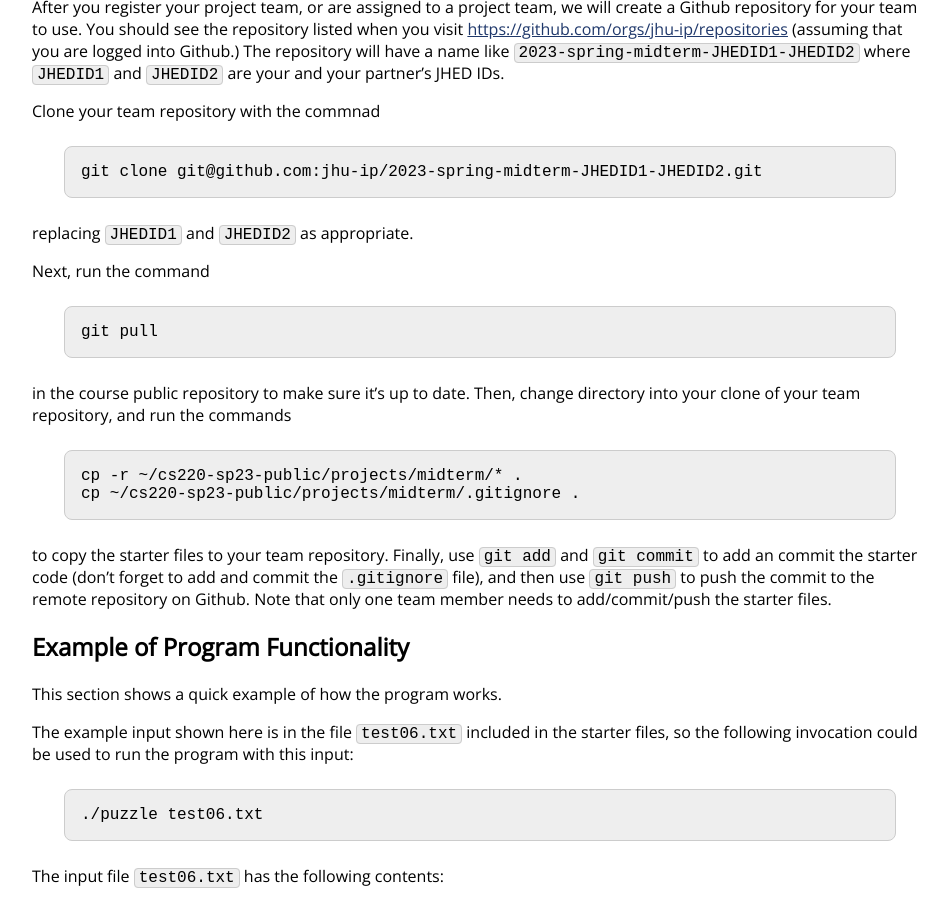
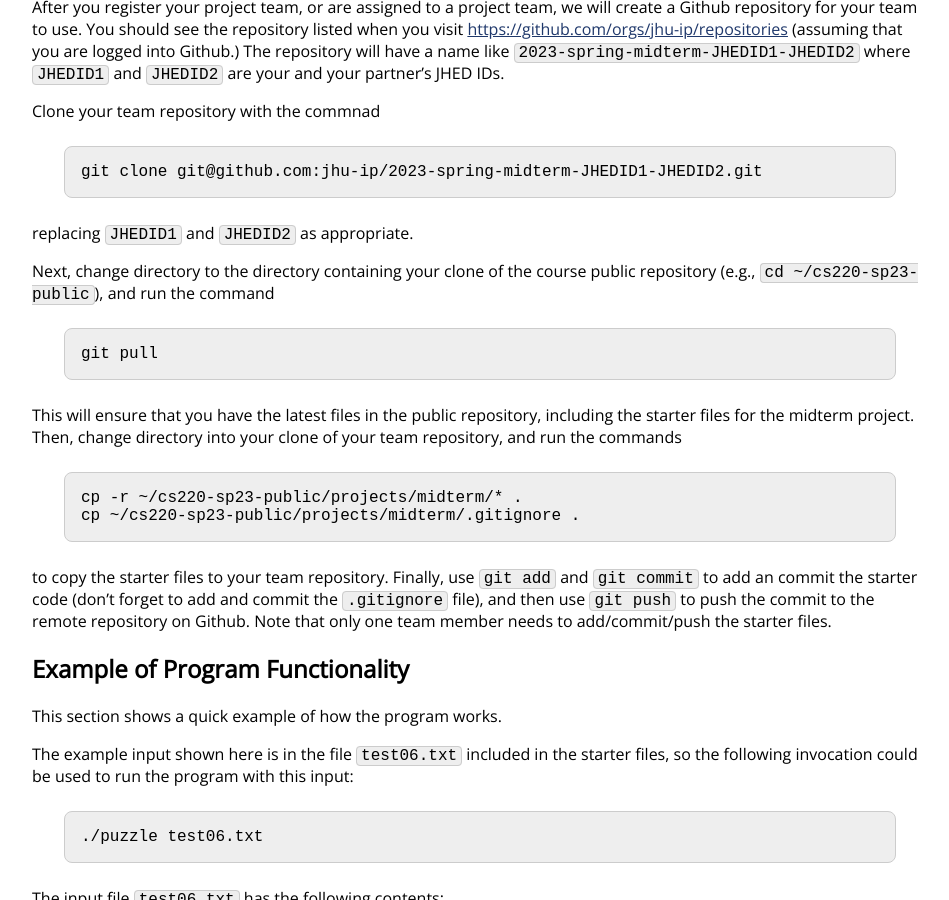
Before and after one commit to vivek-booshan/cs220-sp23, a Jekyll site: the page built from assign/midterm.md, in a window 1280 px wide and 900 px high, scrolled down 1141 px. Shown: the whole window, without its empty margins (160-1109 px from the left). Built offline with Jekyll 4.4.1, drawn with Linux system fonts in a browser that asks for light colours; some web fonts are replaced; formulas are drawn with MathJax 3; some of the changed text lies outside the part shown.

Commit message:
a couple minor improvements

````diff
--- a/assign/midterm.md
+++ b/assign/midterm.md
@@ -73,13 +73,15 @@ git clone git@github.com:jhu-ip/2023-spring-midterm-JHEDID1-JHEDID2.git
 
 replacing `JHEDID1` and `JHEDID2` as appropriate.
 
-Next, run the command
+Next, change directory to the directory containing your clone of the
+course public repository (e.g., `cd ~/cs220-sp23-public`), and run the command
 
 ```
 git pull
 ```
 
-in the course public repository to make sure it's up to date. Then, change
+This will ensure that you have the latest files in the public repository,
+including the starter files for the midterm project.  Then, change
 directory into your clone of your team repository, and run the commands
 
 ```
@@ -724,6 +726,19 @@ that differ between the compared images. You can view this diff image
 to determine where the pixels generated by your program differ from
 the ones the expected result image.
 
+<div class='admonition note'>
+<div class='title'>Note</div>
+<div class='content'>
+<p>
+  The <code class='highlighter-rouge'>test08.txt</code> input file uses
+  the <code class='highlighter-rouge'>V</code> command. Since any correct
+  solution is a valid output for this command, your program's output
+  might differ from the "expected" output, but that doesn't necessarily
+  mean that your program's output is incorrect.
+</p>
+</div>
+</div>
+
 ### Unit Tests
 
 Since you will be implementing functions to support the functionality of
````
